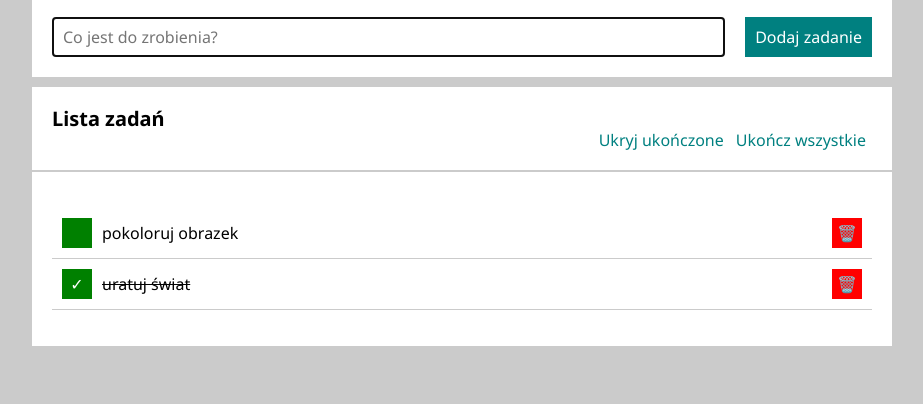
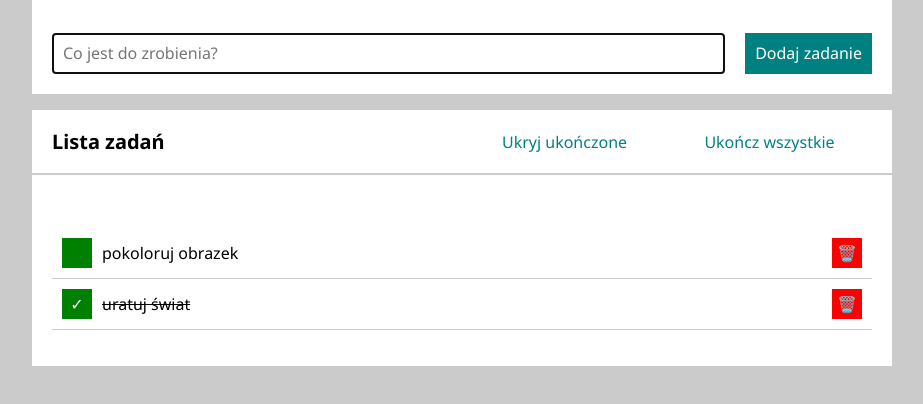
Before and after one commit to jedal1ty/to-do-list, a plain HTML site: page index.html in a window 1280 px wide. Shown: the part 168-572 px from the top of the page, without its empty margins (178-1101 px from the left). Drawn offline with nearby package versions, Linux system fonts and the light colour scheme.

Commit message:
changed position of tasks list and hide done  buttons using grid

```diff
--- a/css/section.css
+++ b/css/section.css
@@ -5,10 +5,8 @@
 
 .section__header {
     display: block;
-    justify-content: space-between;
     font-size: 20px;
     padding: 20px;
-    margin: 0;
     border-bottom: 2px solid rgb(203, 203, 203);
 }
 
@@ -17,6 +15,14 @@
 }
 
 .section__buttons {
-    display: flex;
-    justify-content: flex-end;
+    display: grid;
+    grid-template-columns: 1fr 1fr;
 }
+
+.section__tasks {
+    display: grid;
+    grid-template-columns: 1fr 1fr;
+    font-size: 20px;
+    padding: 20px;
+    border-bottom: 2px solid rgb(203, 203, 203);
+}
--- a/index.html
+++ b/index.html
@@ -36,7 +36,7 @@
             </div>
         </section>
         <section class="section">
-            <h2 class="section__header">Lista zadań<span class="section__buttons buttons__button js-buttons"></span></h2>
+            <h2 class="section__tasks">Lista zadań<span class="section__buttons buttons__button js-buttons"></span></h2>
             <div class="section__main">
                 <ul class="js-tasks taskList"></ul>
             </div>
```
